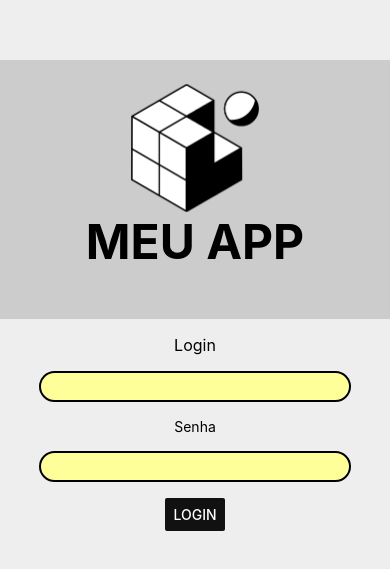
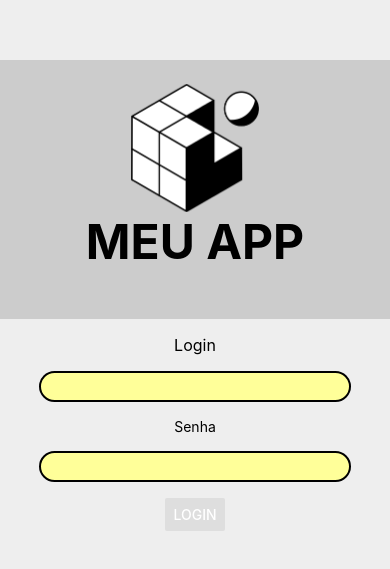
Before and after one commit to docarley/ATV_prjbughunter-level01, a React Native app: screen / in a window 390 px wide. Shown: the part 127-696 px from the top of the page. Built offline with nearby package versions, Linux system fonts and the light colour scheme.

Commit message:
import da imagem.

```diff
--- a/App.tsx
+++ b/App.tsx
@@ -1,5 +1,5 @@
 // or any files within the Snack
-import Home from './screens/Home';
+import Home from './src/screens/Home';
 
 export default function App() {
   return (
--- a/components/LoginButton.tsx
+++ /dev/null
@@ -1,7 +0,0 @@
-import { View, Text, Button, Image, StyleSheet } from 'react-native';
-
-export default function LoginButton() {
-  return (
-       <Button title="Login" color="#111"/>
-  );
-}
--- /dev/null
+++ b/index.d.ts
@@ -0,0 +1 @@
+declare module "*.png";
--- a/package.json
+++ b/package.json
@@ -7,11 +7,11 @@
     "web": "expo start --web"
   },
   "dependencies": {
+    "@expo/vector-icons": "^14.0.3",
     "expo": "~51.0.28",
     "expo-status-bar": "~1.12.1",
     "react": "18.2.0",
     "react-native": "0.74.5",
-    "@expo/vector-icons": "^14.0.3",
     "react-native-paper": "4.9.2"
   },
   "devDependencies": {
--- a/components/Icon.tsx
+++ b/src/components/Icon.tsx
@@ -1,9 +1,11 @@
+import React from 'react';
 import { Text, View, StyleSheet, Image } from 'react-native';
+import SnackIcon from '../../assets/snack-icon.png';
 
 export default function Icon() {
   return (
     <View style={styles.container}>
-      <Image style={styles.logo} source={require('/assets/snack-icon.png')} />
+      <Image source={SnackIcon} style={styles.logo}/>
       <Text style={styles.paragraph}>
         MEU APP
       </Text>
@@ -24,7 +26,7 @@ const styles = StyleSheet.create({
     marginTop: 0,
     fontSize: 48,
     fontWeight: 'bold',
-    textAlign: 'center',
+    textAlign: 'center'
   },
   logo: {
     height: 128,
--- /dev/null
+++ b/src/components/LoginButton.tsx
@@ -0,0 +1,7 @@
+import {Button, StyleSheet} from 'react-native';
+
+export default function LoginButton() {
+  return (
+       <Button title="Login" color="#1111"/>
+  );
+}
--- a/screens/Home.tsx
+++ b/src/screens/Home.tsx
@@ -1,9 +1,9 @@
 import { View, Text, StyleSheet } from 'react-native';
-import Icon from './../components/Icon';
+import Icon from '../components/Icon';
 import LoginButton from '../components/LoginButton';
 
 // or any files within the Snack
-import TextBox from './../components/TextBox';
+import TextBox from '../components/TextBox';
 
 export default function App() {
   return (
--- a/tsconfig.json
+++ b/tsconfig.json
@@ -1,6 +1,7 @@
 {
   "extends": "expo/tsconfig.base",
   "compilerOptions": {
-    "strict": true
+    "strict": true,
+    "jsx": "react-native"
   }
 }
```
Also changed, not shown: src/components/TextBox.tsx (renamed from components/TextBox.tsx), 1 other file (tests, documents, lock files or other folders).
